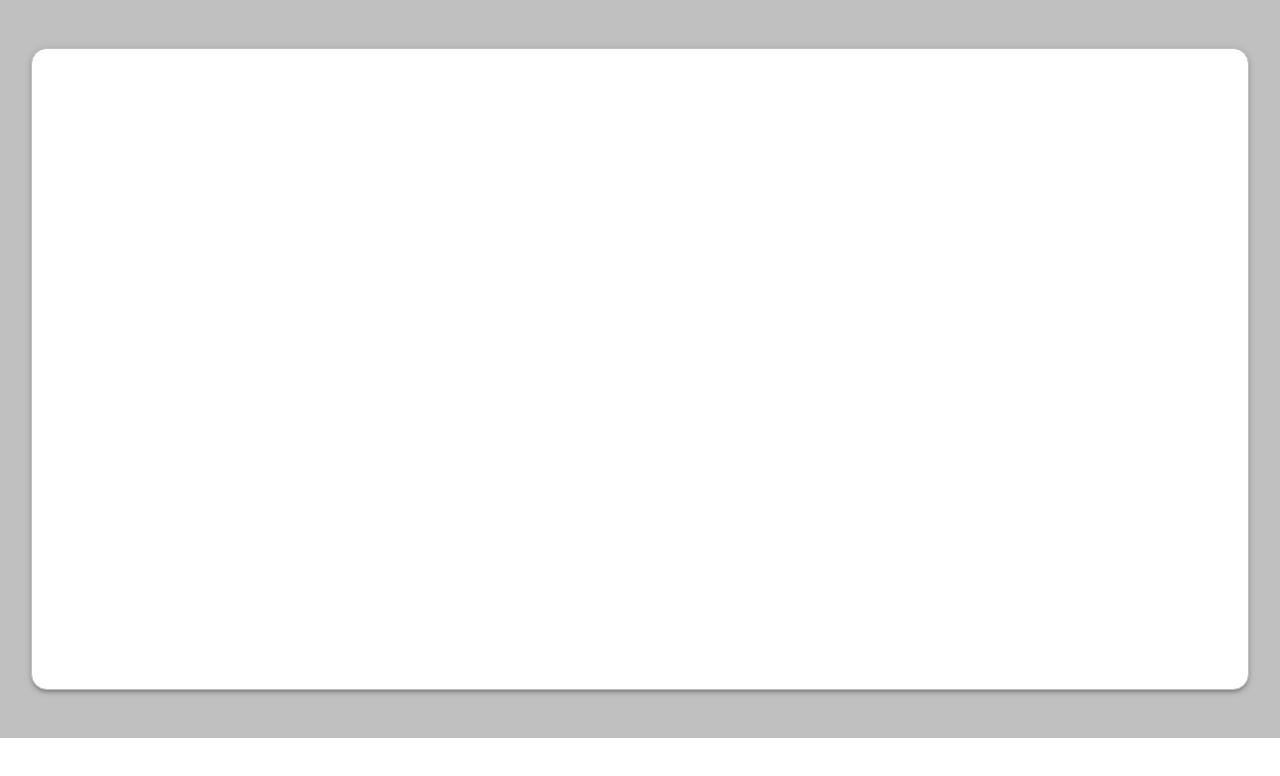
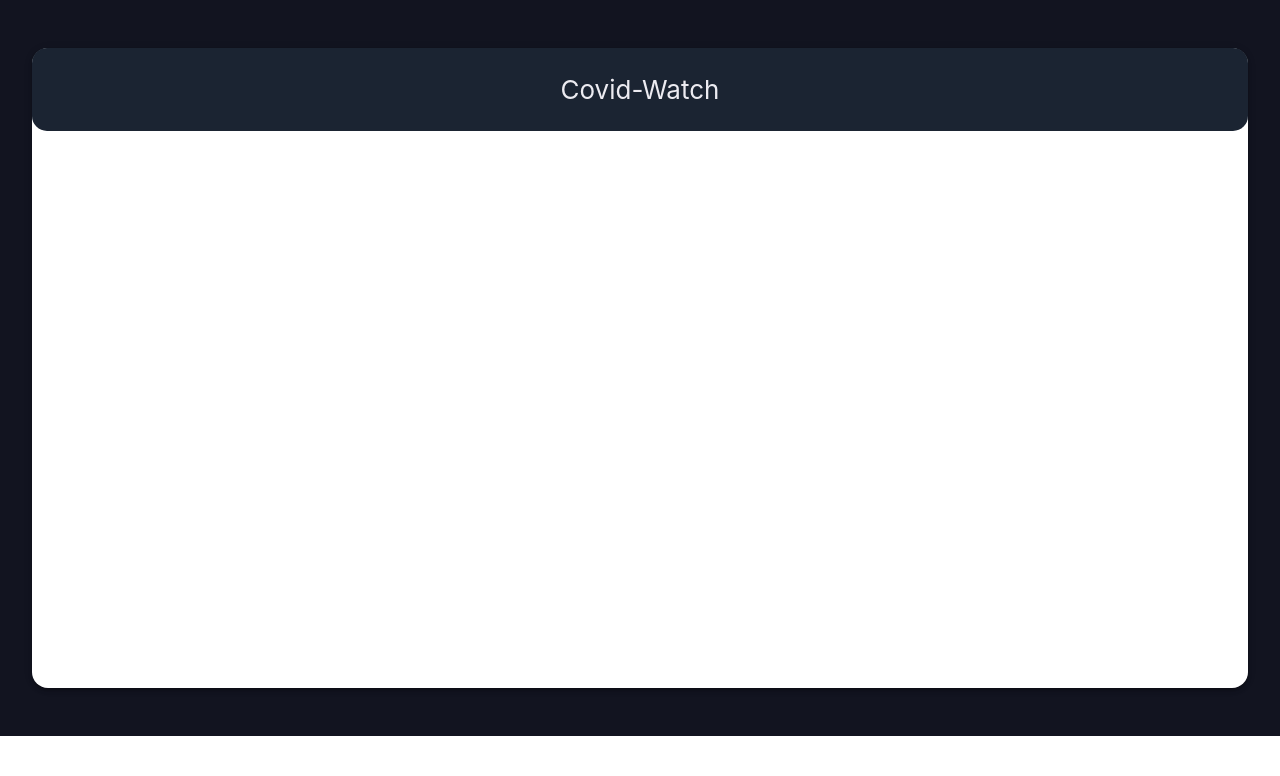
Before and after one commit to AswinAsok/Cov-Watcher, a React (Create React App) app: page / in a window 1280 px wide. Shown: the top 776 px of the page. Built offline with nearby package versions, Linux system fonts and the light colour scheme.

Commit message:
Header designed

```diff
--- a/src/App/App.css
+++ b/src/App/App.css
@@ -1,4 +1,4 @@
 .App{
-    background-color: #C0C0C0;
+    background-color: #121420;
 
 }
--- a/src/Background/Background.jsx
+++ b/src/Background/Background.jsx
@@ -2,20 +2,27 @@ import React from "react";
 import Box from "@material-ui/core/Box";
 import Grid from "@material-ui/core/Grid";
 import "./Background.css";
+import Header from "../Header/Header";
 
 const defaultProps = {
   bgcolor: "background.paper",
   borderColor: "#C0C0C0",
   m: 1,
-  border: 1,
-  style: { width: "95%", height: "40rem", marginTop: "3rem", marginBottom: "3rem"},
+  style: {
+    width: "95%",
+    height: "40rem",
+    marginTop: "3rem",
+    marginBottom: "3rem",
+  },
 };
 
 const Background = () => {
   return (
     <div display="flex" justifyContent="center" className="main-container">
       <Grid container direction="row" justify="center" alignItems="center">
-        <Box boxShadow={3} borderRadius={16} {...defaultProps} />
+        <Box boxShadow={3} borderRadius={16} {...defaultProps}>
+          <Header/>
+        </Box>
       </Grid>
     </div>
   );
--- /dev/null
+++ b/src/Header/Header.css
@@ -0,0 +1,6 @@
+.header{
+    font-size: 26px;
+    background-color: #1B2432 ;
+    border-radius: 15px;
+    color: #ecebf1;
+}
--- /dev/null
+++ b/src/Header/Header.jsx
@@ -0,0 +1,16 @@
+import React from "react";
+import Grid from "@material-ui/core/Grid";
+import Divider from "@material-ui/core/Divider";
+import "./Header.css";
+
+const Header = () => {
+  return (
+    <div className="header">
+      <Grid container direction="column" justify="center" alignItems="center">
+        <p>Covid-Watch</p>
+      </Grid>
+    </div>
+  );
+};
+
+export default Header;
```
